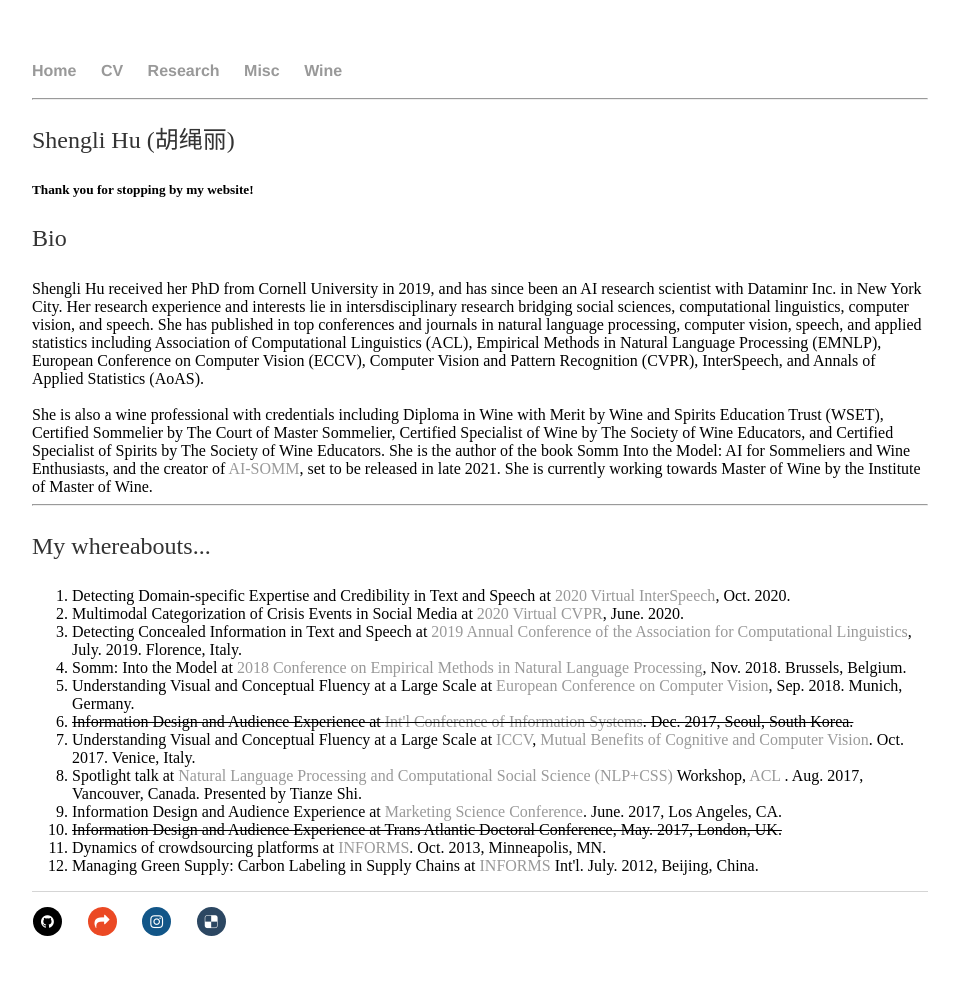
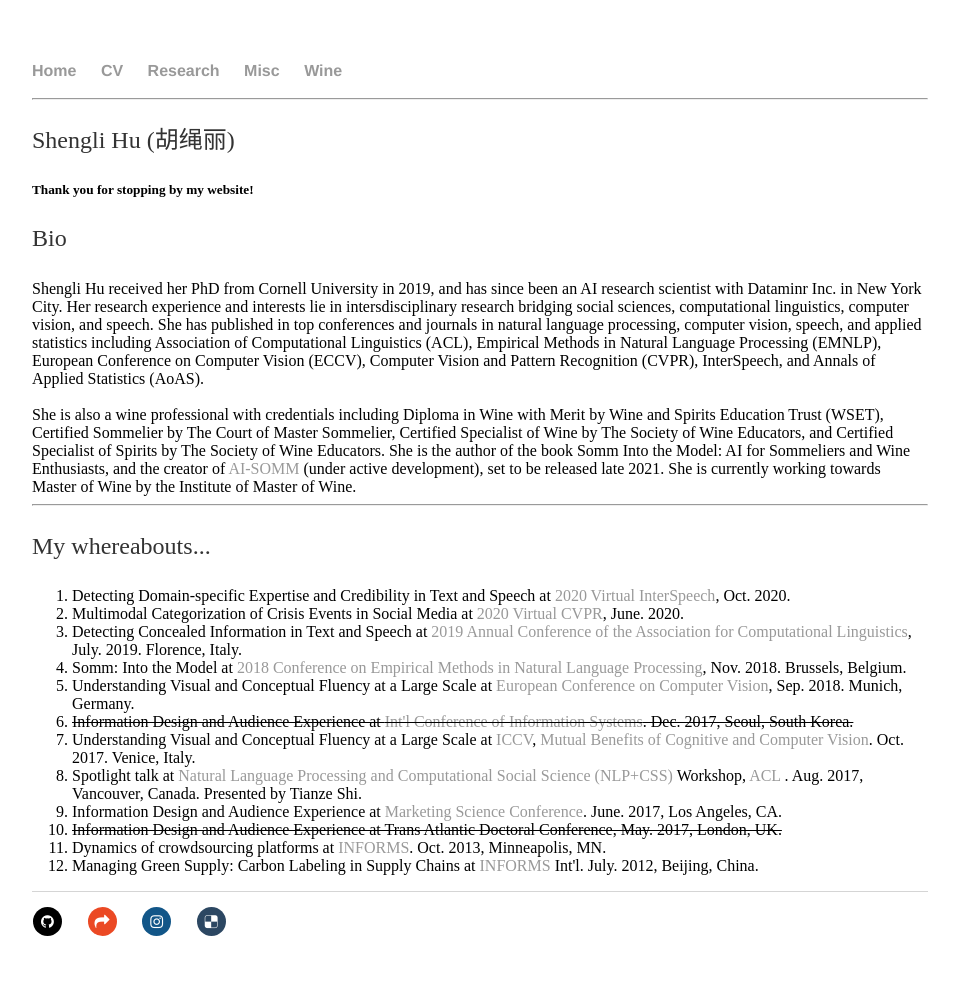
Before and after one commit to shenglih/shenglih.github.io, a Jekyll site: the page built from index.html, in a window 1280 px wide. Shown: the whole page, without its empty margins (160-1119 px from the left). Built offline with Jekyll 4.4.1, drawn with Linux system fonts in a browser that asks for light colours; comment, search, counter and statistics services are not loaded.

Commit message:
Update index.html

```diff
--- a/index.html
+++ b/index.html
@@ -27,7 +27,7 @@
 Linguistics (ACL), Empirical Methods in Natural Language Processing (EMNLP), European
 Conference on Computer Vision (ECCV), Computer Vision and Pattern Recognition (CVPR), InterSpeech, and Annals of Applied Statistics (AoAS).<br>
 	<br>
-She is also a wine professional with credentials including Diploma in Wine with Merit by Wine and Spirits Education Trust (WSET), Certified Sommelier by The Court of Master Sommelier, Certified Specialist of Wine by The Society of Wine Educators, and Certified Specialist of Spirits by The Society of Wine Educators. She is the author of the book Somm Into the Model: AI for Sommeliers and Wine Enthusiasts, and the creator of <a href="https://ai-somm.github.io">AI-SOMM</a>, set to be released in late 2021. She is currently working towards Master of Wine by the Institute of Master of Wine.
+She is also a wine professional with credentials including Diploma in Wine with Merit by Wine and Spirits Education Trust (WSET), Certified Sommelier by The Court of Master Sommelier, Certified Specialist of Wine by The Society of Wine Educators, and Certified Specialist of Spirits by The Society of Wine Educators. She is the author of the book Somm Into the Model: AI for Sommeliers and Wine Enthusiasts, and the creator of <a href="https://ai-somm.github.io">AI-SOMM</a> (under active development), set to be released late 2021. She is currently working towards Master of Wine by the Institute of Master of Wine.
 	<hr>
 
 	<p> My whereabouts... </p>
```
